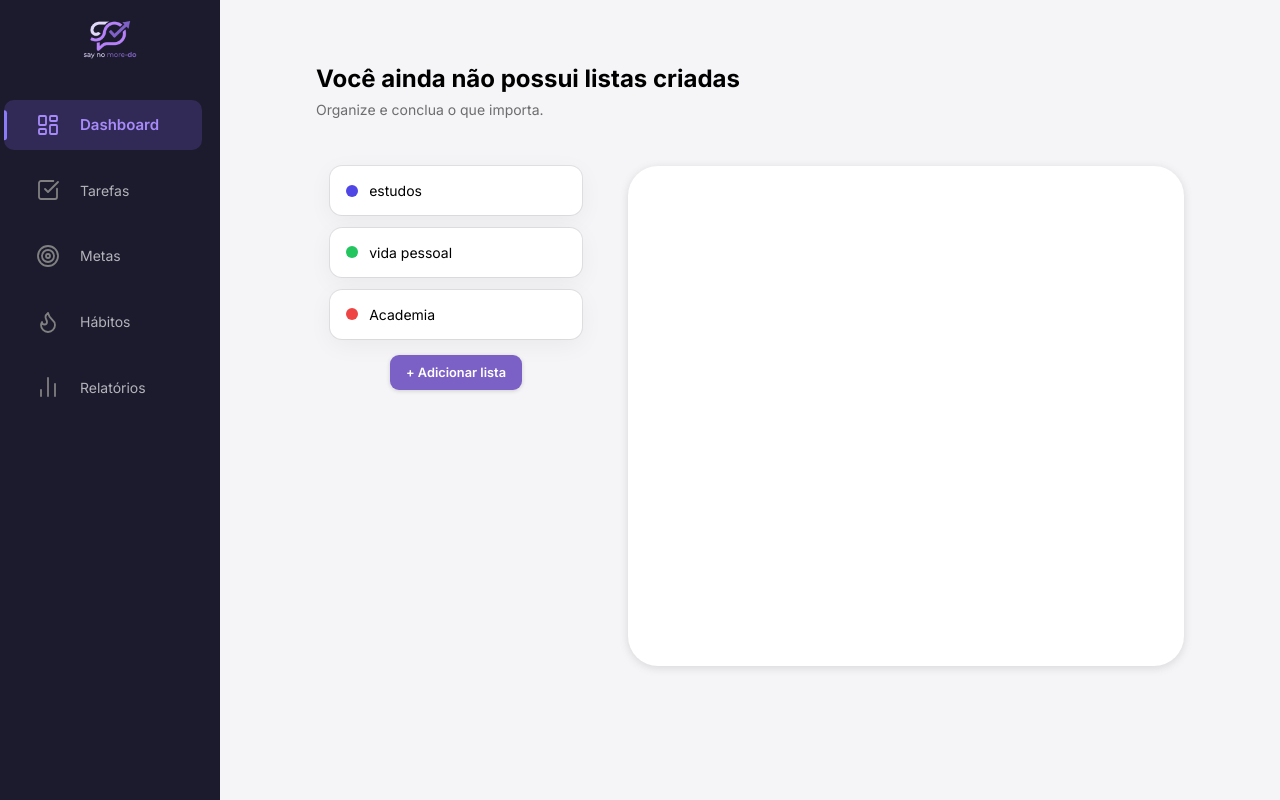
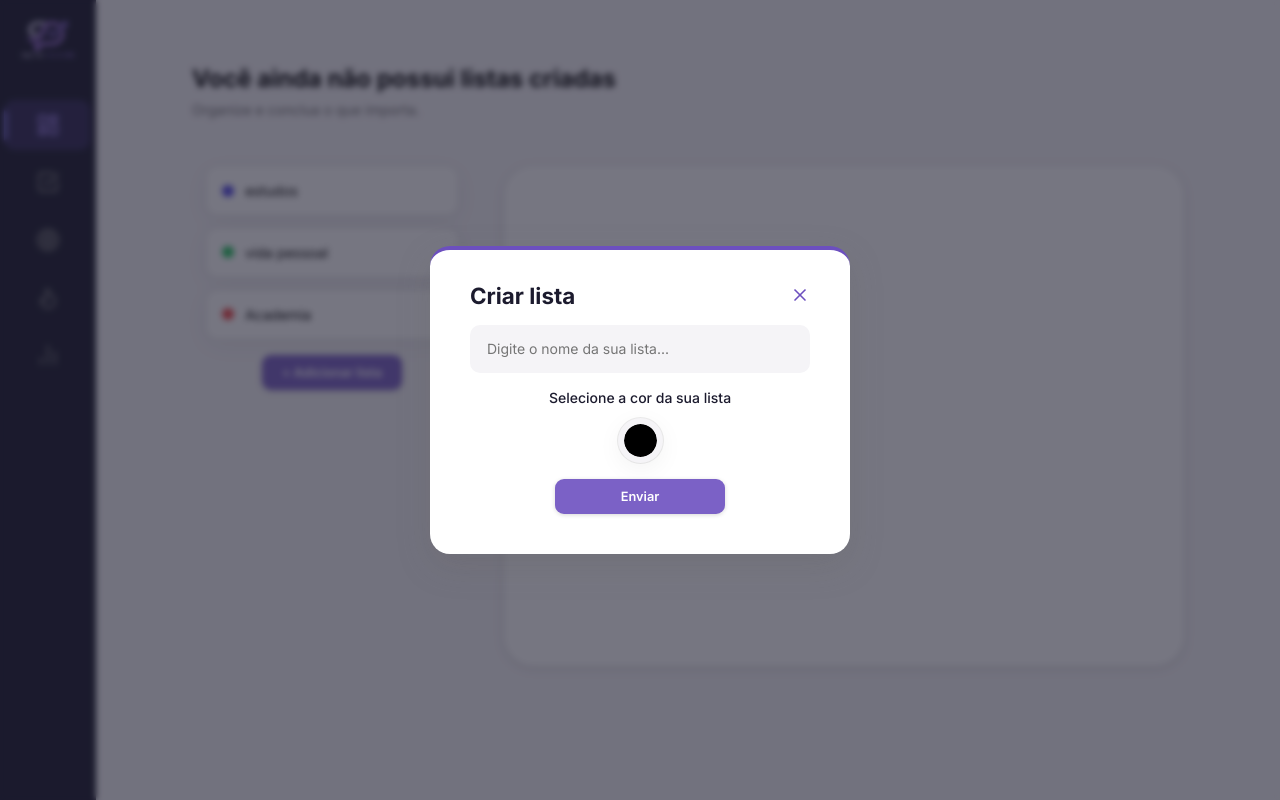
Before and after one commit to bryancaua/Say-no-More-Do, a React (Vite) app: page / in a window 1280 px wide. Both pictures are taken after a click on the button "+ Adicionar lista". Built offline with nearby package versions, Linux system fonts and the light colour scheme.

Commit message:
Feat: Estilização e implementação de Form para criação de lista. Limpeza e aprimoramentos no código

```diff
--- a/src/components/Aside/aside.module.css
+++ b/src/components/Aside/aside.module.css
@@ -21,7 +21,6 @@
 .nav {
     display: flex;
     flex-direction: column;
-    gap: 0.5rem;
 }
 
 .button {
--- a/src/components/Button/button.module.css
+++ b/src/components/Button/button.module.css
@@ -8,6 +8,7 @@
   font-size: 0.8rem;
   line-height: 19.5px;
   box-shadow: rgba(0, 0, 0, 0.16) 0px 1px 4px;
+  min-width: 50%;
   max-width: 80%;
   transition: all 0.5s;
   position: relative;
--- /dev/null
+++ b/src/components/Form/form.module.css
@@ -0,0 +1,27 @@
+.overlay {
+  position: fixed;
+  top: 0;
+  left: 0;
+  width: 100vw;
+  height: 100vh;
+  background-color: rgba(28, 27, 46, 0.6);
+  backdrop-filter: blur(3px);
+  display: flex;
+  justify-content: center;
+  align-items: center;
+  z-index: 999;
+}
+
+.form {
+  background-color: var(--color-card-bg);
+  border-radius: 20px;
+  padding: 2rem 2.5rem 2.5rem;
+  width: 420px;
+  max-width: 90%;
+  display: flex;
+  align-items: center;
+  flex-direction: column;
+  gap: 1rem;
+  box-shadow: rgba(99, 99, 99, 0.25) 0px 12px 32px 0px;
+  border-top: 4px solid var(--color-primary);
+}
--- a/src/components/Form/index.jsx
+++ b/src/components/Form/index.jsx
@@ -1,8 +1,21 @@
+import styles from "./form.module.css";
 import { use } from "react";
 import ToDoContext from "../ToDoProvider/ToDoContext";
 
-export function Form() {
-    const { addList } = use(ToDoContext)
+export function Form({ children, ...rest }) {
+  const { addList, isOpen } = use(ToDoContext);
 
-  return <form action={addList}></form>;
+  if(!isOpen) return null;
+
+  return (
+    <div className={styles.overlay}>
+      <form
+        action={addList}
+        {...rest}
+        className={styles.form}
+      >
+        {children}
+      </form>
+    </div>
+  );
 }
--- a/src/components/IconButton/index.jsx
+++ b/src/components/IconButton/index.jsx
@@ -1,5 +1,4 @@
 import styles from "../Aside/aside.module.css";
-
 
 export function IconButton({collapsed, children, selected, id, onClick}) {
 
--- /dev/null
+++ b/src/components/Input/index.jsx
@@ -0,0 +1,7 @@
+import styles from "./input.module.css"
+
+export function Input ({...rest}) {
+    return (
+        <input {...rest} className={styles.input} />
+    )
+}
--- /dev/null
+++ b/src/components/Input/input.module.css
@@ -0,0 +1,37 @@
+.input {
+  display: flex;
+  width: 100%;
+  padding: 0.9rem 1rem;
+  font-size: 14px;
+  color: #1c1b2e;
+  background-color: #f5f4f7;
+  border: 1px solid transparent;
+  border-radius: 10px;
+  outline: none;
+  transition: border-color 0.2s ease, background-color 0.2s ease;
+}
+
+.input:focus {
+  border-color: var(--color-primary);
+  background-color: #ffffff;
+}
+
+.input[type="color"] {
+  width: 33px;
+  height: 33px;
+  padding: 0;
+  border: none;
+  border-radius: 50%;
+  overflow: hidden;
+  cursor: pointer;
+  background: none;
+}
+
+.input[type="color"]::-webkit-color-swatch-wrapper {
+  padding: 0;
+}
+
+.input[type="color"]::-webkit-color-swatch {
+  border: none;
+  border-radius: 50%;
+}
--- a/src/components/Tasks/index.jsx
+++ b/src/components/Tasks/index.jsx
@@ -3,12 +3,12 @@ import { Card } from "../Card";
 import styles from "./tasks.module.css";
 import { Button } from "../Button";
 import ToDoContext from "../ToDoProvider/ToDoContext";
-
+import { Form } from "../Form";
+import { Input } from "../Input";
+import {X} from "lucide-react";
 
 export function Tasks() {
-  const {isOpen, alterarCor, openForm, lists} = use(ToDoContext)
-
-  console.log(isOpen)
+  const { alterarCor, openForm, lists, closeForm } = use(ToDoContext);
 
   return (
     <>
@@ -43,8 +43,23 @@ export function Tasks() {
               })}
             </ul>
             <Button onClick={() => openForm()}>+ Adicionar lista</Button>
+          </div>
 
-          </div>
+          <Form>
+            <div className={styles.div}>
+              <h2>Criar lista</h2>
+              <X style={{ cursor: "pointer", color: "var(--color-primary)" }} size={20} onClick={() => closeForm()} />
+            </div>
+            <Input name="nome" placeholder="Digite o nome da sua lista..." required/>
+            <div className={styles.colorSection}>
+              <span className={styles.colorLabel}>Selecione a cor da sua lista</span>
+              <div className={styles.colorPickerWrapper}>
+                <Input name="cor" type="color" defaultValue="#000000" />
+              </div>
+            </div>
+
+            <Button type="submit">Enviar</Button>
+          </Form>
 
           <div className={styles.cardWrapper}>
             <Card />
--- a/src/components/Tasks/tasks.module.css
+++ b/src/components/Tasks/tasks.module.css
@@ -12,6 +12,28 @@
   font-weight: 400;
   color: #302e2eaf;
   white-space: nowrap;
+}
+
+.div {
+  display: flex;
+  justify-content: space-between;
+  align-items: center;
+  width: 100%;
+}
+
+.div h2 {
+  font-size: 1.4rem;
+  font-weight: 700;
+  color: #1c1b2e;
+}
+
+.div svg {
+  cursor: pointer;
+  transition: opacity 0.2s ease;
+}
+
+.div svg:hover {
+  opacity: 0.7;
 }
 
 .header {
@@ -105,3 +127,31 @@
   gap: 1rem;
   align-items: center;
 }
+
+.colorSection {
+  display: flex;
+  flex-direction: column;
+  align-items: center;
+  gap: 0.75rem;
+}
+
+.colorLabel {
+  font-size: 14px;
+  font-weight: 500;
+  color: #1c1b2e;
+}
+
+.colorPickerWrapper {
+  display: flex;
+  justify-content: center;
+  align-items: center;
+  padding: 6px;
+  border-radius: 50%;
+  background-color: #f5f4f7;
+  box-shadow: rgba(0, 0, 0, 0.05) 0px 6px 24px 0px, rgba(0, 0, 0, 0.08) 0px 0px 0px 1px;
+  transition: box-shadow 0.2s ease;
+}
+
+.colorPickerWrapper:hover {
+  box-shadow: rgba(108, 79, 191, 0.25) 0px 0px 0px 4px;
+}
--- a/src/components/ToDoProvider/index.jsx
+++ b/src/components/ToDoProvider/index.jsx
@@ -10,7 +10,6 @@ const list = [
 export function ToDoProvider({ children }) {
   const [lists, setLists] = useState(list);
   const [isOpen, setIsOpen] = useState(false);
-  const [isClosed, setIsClosed] = useState(true);
 
   function alterarCor(id, novaCor) {
     setLists((prev) =>
@@ -25,14 +24,14 @@ export function ToDoProvider({ children }) {
   }
 
   function closeForm() {
-    setIsClosed(false);
+    setIsOpen(false);
   }
 
   function addList(formData) {
-    const titulo = formData.get("titulo");
-    const corInicial = formData.get("cor");
+    const nome = formData.get("nome");
+    const cor = formData.get("cor");
     const id = crypto.randomUUID();
-    setLists((prev) => [...prev, { id, titulo, corInicial }]);
+    setLists((prev) => [...prev, { nome, id, cor }]);
   }
 
   return (
@@ -41,7 +40,6 @@ export function ToDoProvider({ children }) {
         addList,
         lists,
         isOpen,
-        isClosed,
         closeForm,
         alterarCor,
         openForm
--- a/src/index.css
+++ b/src/index.css
@@ -6,6 +6,7 @@
   --color-accent-soft: #e8e3f8;
   --color-card-bg: #ffffff;
   --color-selected: #A78BFA;
+  --color-grey: #F5F4F7;
 }
 
 * {
```
